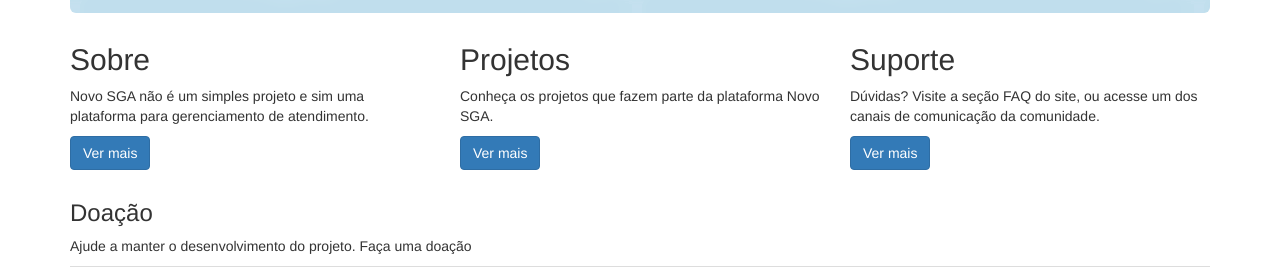
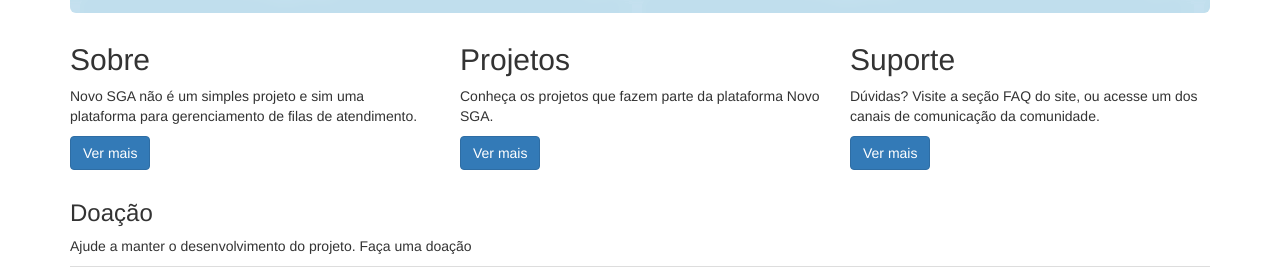
Before and after one commit to novosga/novosga.github.io, a Jekyll site: the page built from index.html, in a window 1280 px wide. Shown: the part 442-715 px from the top of the page. Built offline with Jekyll 4.4.1, drawn with Linux system fonts in a browser that asks for light colours; nearby versions of some CDN libraries; Markdown is read by kramdown in place of the engine named in the settings; grey boxes are pictures that could not be loaded.

Commit message:
keywords

```diff
--- a/_config.yml
+++ b/_config.yml
@@ -6,7 +6,7 @@
     pt:
         meta:
             description: "Novo SGA: Sistema de Gerenciamento de Atendimento gratuido e código aberto"
-            keywords: novo, sga, sistema, gerenciamento, atendimento, controle, fila, php5, css3, html5, mit, gratis, gratuito, open-source
+            keywords: novo, sga, sistema, gerenciamento, atendimento, controle, fila, senha, emissao, impressao, gratis, gratuito, open-source, web
             author: Rogério Alencar Lino Filho
         nav:
             home: Home
@@ -21,7 +21,7 @@
             see_more: Ver mais
             about:
                 title: Sobre
-                text: Novo SGA não é um simples projeto e sim uma plataforma para gerenciamento de atendimento.
+                text: Novo SGA não é um simples projeto e sim uma plataforma para gerenciamento de filas de atendimento.
             projects:
                 title: Projetos
                 text: Conheça os projetos que fazem parte da plataforma Novo SGA.
@@ -95,7 +95,7 @@
             title: Sobre
             text: |
                   <p>SGA é o acrônimo de Sistema de Gerenciamento de Atendimento, e Novo SGA é uma plataforma de código aberto que permite grandes ou pequenas organizações gerenciarem o fluxo do atendimento.</p>
-                  <p>Criado em Dezembro de 2012 por <a href="http://rogeriolino.com">Rogério Alencar Lino Filho</a>, o Novo SGA provê funcionalidades para controlar a ordem da fila de atendimento e os tempos para atender (hora de chegada, tempo de espera, tempo de deslocamento até o balcão e tempo de atendimento), além de fornecer gráficos e estatísticas para aprimorar o atendimento ao cliente.</p>
+                  <p>Criado em Dezembro de 2012 por <a href="http://rogeriolino.com">Rogério Alencar Lino Filho</a>, o Novo SGA provê funcionalidades para controlar a ordem da fila e os tempos de atendimento (hora de chegada, tempo de espera, tempo de deslocamento até o balcão e tempo de atendimento), além de fornecer gráficos e estatísticas para aprimorar o atendimento ao cliente.</p>
             features:
                 title: Funcionalidades
                 text: |
--- a/about.html
+++ b/about.html
@@ -14,7 +14,7 @@
             {{ site.locales[site.locale].about.features.text }}
         </div>
         <div class="row">
-            <h3 id="screenshots">{{ site.locales[site.locale].about.screenshots.title }}</h3>
+            <h3 id="screenshots">{{ site.locales[site.locale].about.screenshots.title }} <small>v0.7.2</small></h3>
             <ul class="gallery">
                 <li>
                     <a rel="gallery1" href="prints/novosga-print-painel-senha.png" title="{{ site.locales[site.locale].about.screenshots.prints[0] }}">
```
